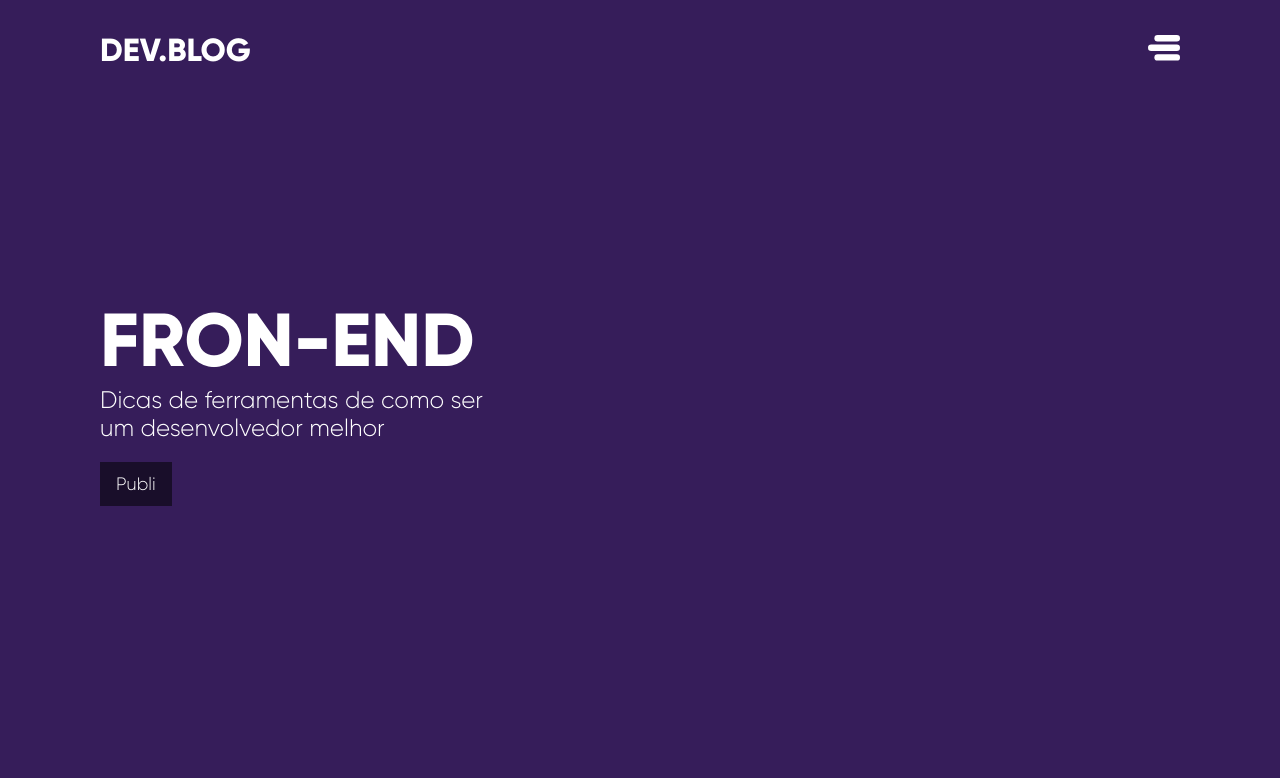
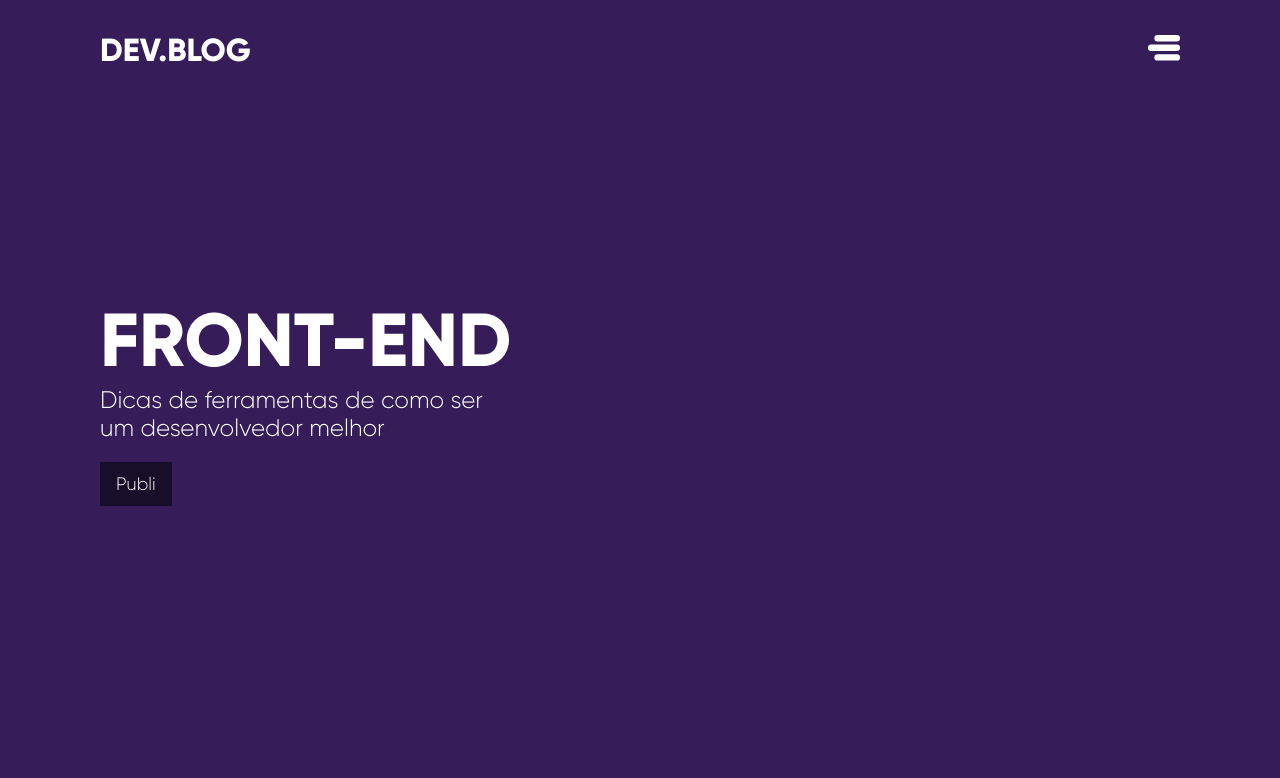
Before and after one commit to TaynaraMatias/dev.blog, a plain HTML site: page index.html in a window 1280 px wide. Shown: the top 778 px of the page. Drawn offline with Linux system fonts and the light colour scheme.

Commit message:
finalizando

```diff
--- a/index.html
+++ b/index.html
@@ -32,7 +32,7 @@
     </header>
     <main>
         <section id=primary-screen>
-            <h1>Fron-end</h1>
+            <h1>Front-end</h1>
             <p>Dicas de ferramentas de como ser um desenvolvedor melhor</p>
             <a href="#">Publi</a>
         </section>
```
